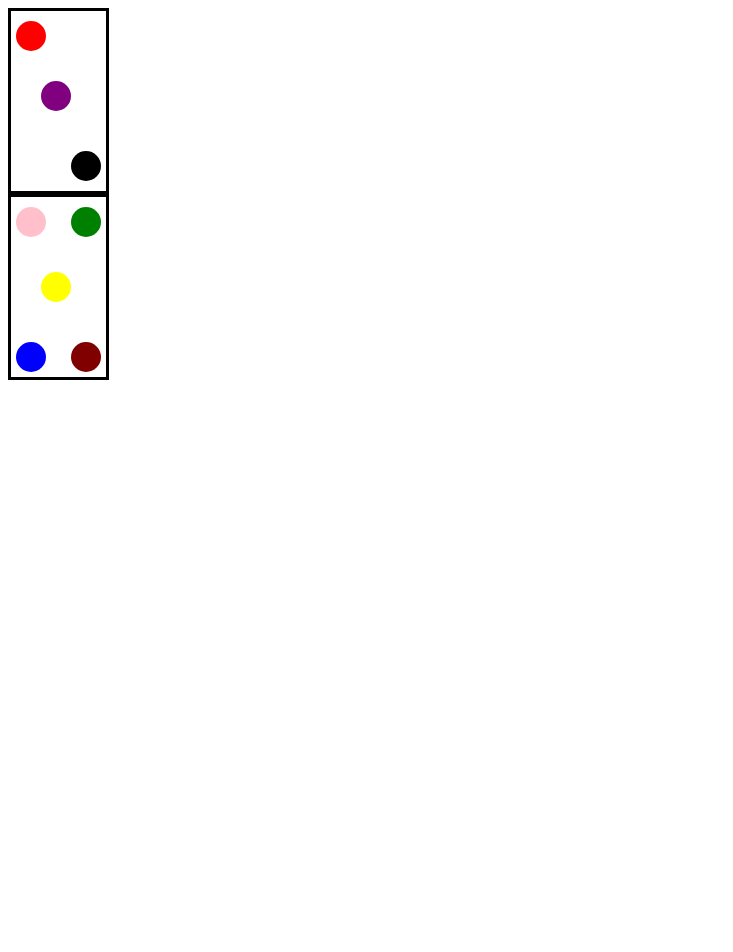
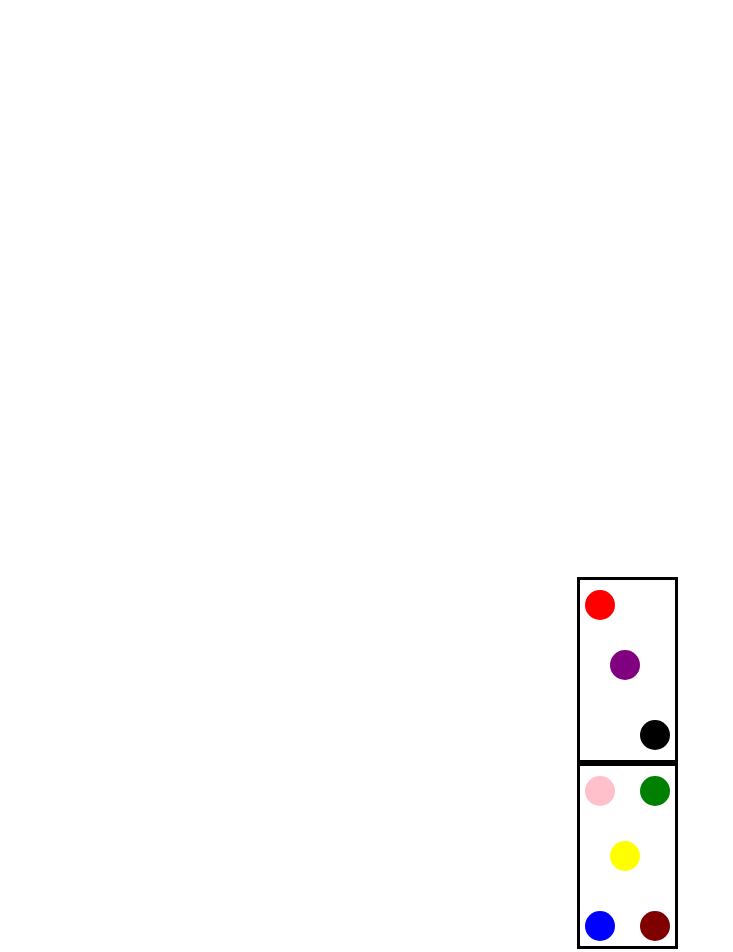
Before and after one commit to rafa-simoes22/domino, a plain HTML site: page index.html in a window 1280 px wide. Shown: the whole page, without its empty margins (0-733 px from the left). Before the commit the page ends 800 px from the top, so only its background shows below. Drawn offline with Linux system fonts and the light colour scheme.

Commit message:
concluido

```diff
--- a/index.html
+++ b/index.html
@@ -98,9 +98,15 @@
             left: 60px;
             top: 5px;
         }
+
+
+        .tabuleiro{
+            padding: 45%;
+        }
     </style>
 </head>
 <body>
+    <div class="tabuleiro">
         <div class="formato_03">
             <div class="3">
                 <div class="bolinha_1"></div>
@@ -117,5 +123,6 @@
                 <div class="bolinha_05"></div>
             </div>
         </div>
+    </div>
 </body>
 </html>
```
Lines whose indentation alone changed are shown as unchanged.
